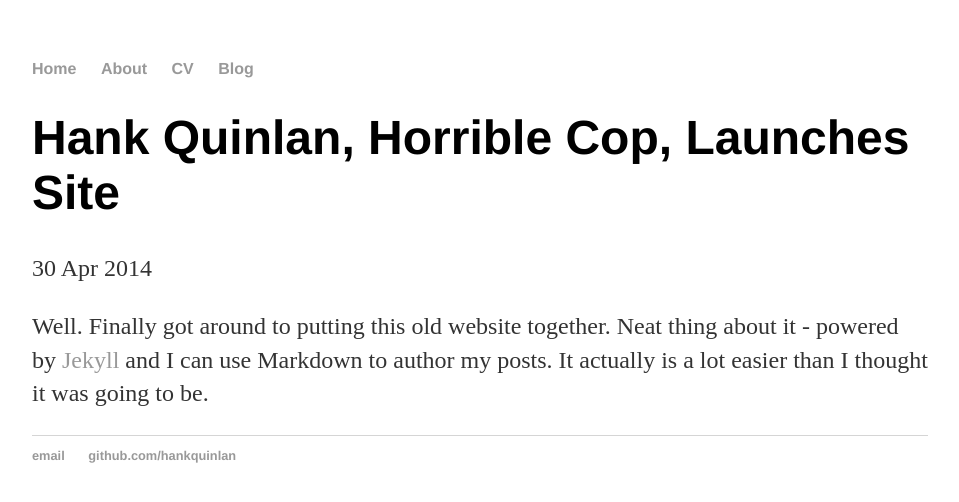
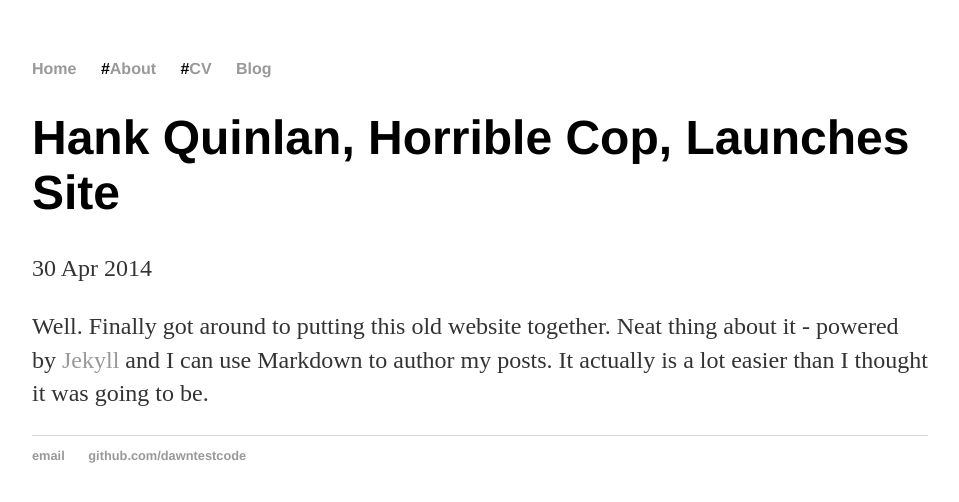
Before and after one commit to dawnTestCode/dawnTestCode.github.io, a Jekyll site: the page built from _posts/2016-03-22-new-blog-is-up.md, in a window 1280 px wide. Shown: the top 502 px of the page, without its empty margins (160-1119 px from the left). Built offline with Jekyll 4.4.1, drawn with Linux system fonts in a browser that asks for light colours.

Commit message:
Update default.html

```diff
--- a/_layouts/default.html
+++ b/_layouts/default.html
@@ -9,8 +9,8 @@
 			<nav>
 	    		<ul>
 	        		<li><a href="/">Home</a></li>
-		        	<li><a href="/about">About</a></li>
-	        		<li><a href="/cv">CV</a></li>
+		        	#<li><a href="/about">About</a></li>
+	        		#<li><a href="/cv">CV</a></li>
 	        		<li><a href="/blog">Blog</a></li>
 	    		</ul>
 			</nav>
@@ -21,8 +21,8 @@
 			</div><!-- /.container -->
 			<footer>
 	    		<ul>
-	        		<li><a href="mailto:hankquinlanhub@gmail.com">email</a></li>
-	        		<li><a href="https://github.com/hankquinlan">github.com/hankquinlan</a></li>
+	        		<li><a href="mailto:dawn.test.code@gmail.com">email</a></li>
+	        		<li><a href="https://github.com/dawntestcode">github.com/dawntestcode</a></li>
 				</ul>
 			</footer>
 		</body>
```
